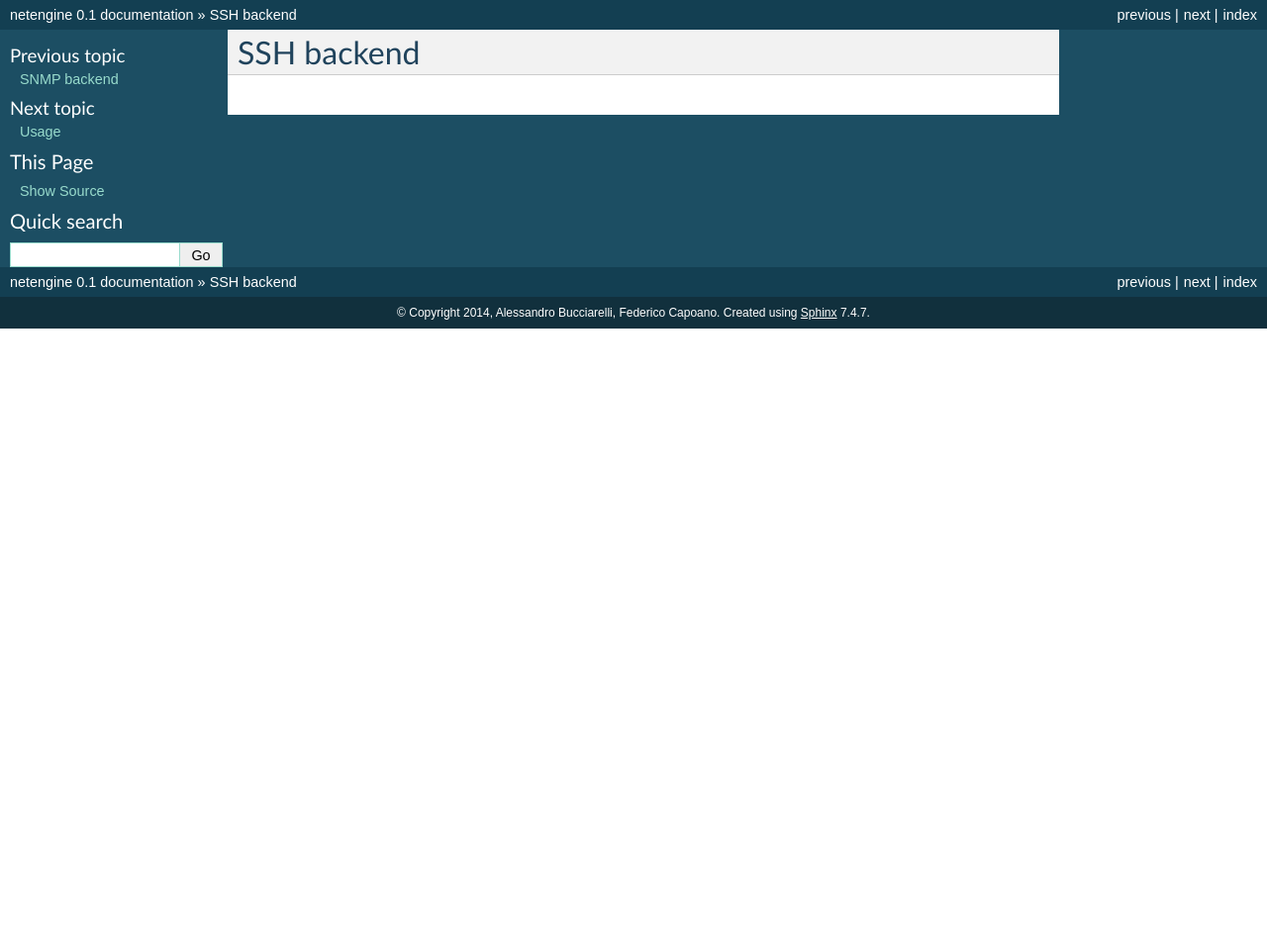
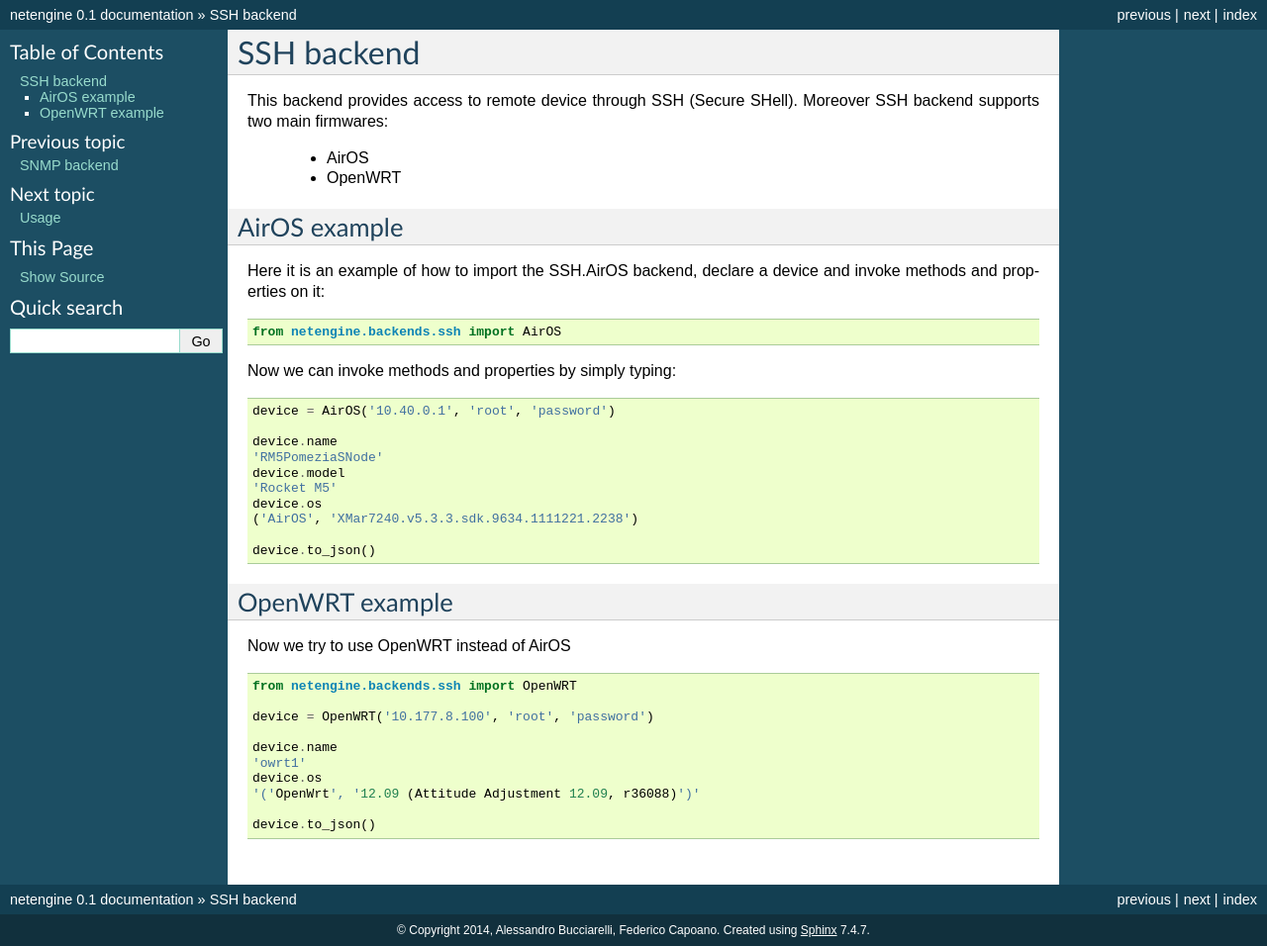
Before and after one commit to openwisp/netengine, a Sphinx documentation site: the page built from docs/source/topics/ssh.rst, in a window 1280 px wide. Shown: the whole page at 99% size. Built offline with Sphinx 7.4.7, drawn with Linux system fonts in a browser that asks for light colours; before the commit the page ends 900 px from its top, so only the background shows below that.

Commit message:
Netengine: modifications in docs related to #23  * added documentation of SSH backend with examples

```diff
--- a/docs/source/index.rst
+++ b/docs/source/index.rst
@@ -3,7 +3,8 @@
    You can adapt this file completely to your liking, but it should at least
    contain the root `toctree` directive.
 
-Welcome to netengine's documentation!
+
+Welcome to Netengine's documentation!
 =====================================
 
 
--- a/docs/source/topics/ssh.rst
+++ b/docs/source/topics/ssh.rst
@@ -2,3 +2,51 @@
 **************
 SSH backend
 **************
+
+This backend provides access to remote device through SSH (Secure SHell).
+Moreover SSH backend supports two main firmwares:
+
+ * AirOS
+ * OpenWRT
+
+
+AirOS example
+=============
+
+Here it is an example of how to import the SSH.AirOS backend, declare a device and invoke methods and properties on it::
+
+ from netengine.backends.ssh import AirOS
+
+Now we can invoke methods and properties by simply typing::
+
+
+    device = AirOS('10.40.0.1', 'root', 'password')
+
+    device.name
+    'RM5PomeziaSNode'
+    device.model
+    'Rocket M5'
+    device.os
+    ('AirOS', 'XMar7240.v5.3.3.sdk.9634.1111221.2238')
+
+    device.to_json()
+
+
+
+OpenWRT example
+================
+
+Now we try to use OpenWRT instead of AirOS
+
+::
+
+ from netengine.backends.ssh import OpenWRT
+
+ device = OpenWRT('10.177.8.100', 'root', 'password')
+
+ device.name
+ 'owrt1'
+ device.os
+ '('OpenWrt', '12.09 (Attitude Adjustment 12.09, r36088)')'
+
+ device.to_json()
--- a/docs/source/topics/usage.rst
+++ b/docs/source/topics/usage.rst
@@ -5,7 +5,7 @@ Usage
 ******
 
 
-The usage of Netengine module requires it to be installed properly as explained in Install.
+The usage of Netengine module requires it to be installed properly as explained in :ref:`index_reference`.
 If you have an installation under a virtualenv, enter the folder /bin and type::
 source activate
 otherwise (if you have installed globally) just open an editor as bpython and you we are ready to go.
```
